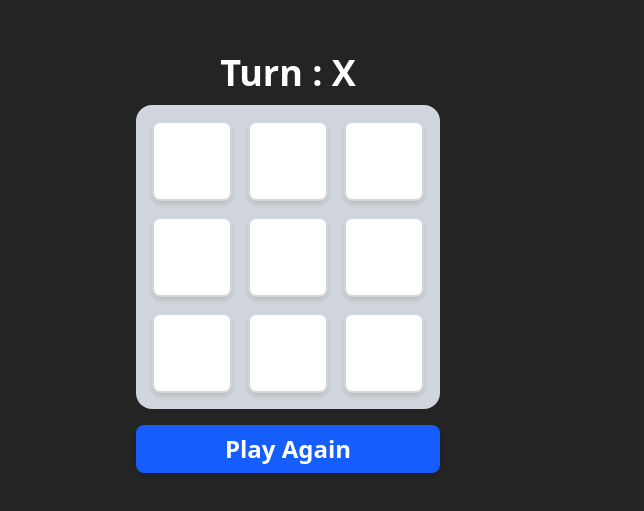
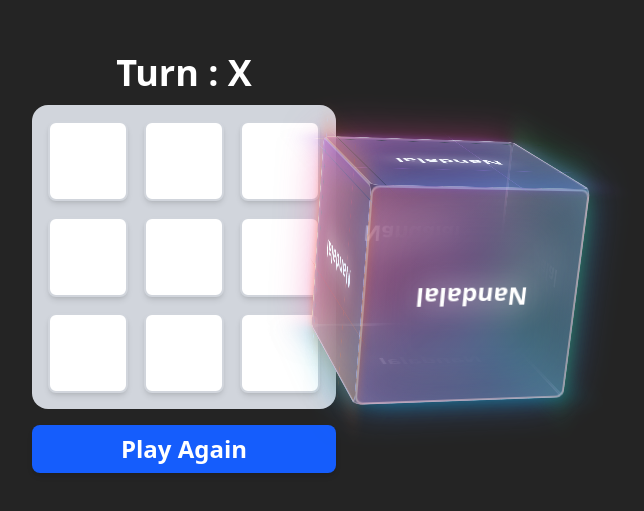
Before and after one commit to nandalalshukla/tictactoe, a React (Vite) app: page / in a window 1280 px wide. Shown: the part 137-648 px from the top of the page, without its empty margins (352-996 px from the left). Built offline with nearby package versions, Linux system fonts and the light colour scheme.

Commit message:
created a 3d cube using gsap and claude sonnet 4,5

```diff
--- a/package.json
+++ b/package.json
@@ -11,6 +11,7 @@
   },
   "dependencies": {
     "@tailwindcss/vite": "^4.1.13",
+    "gsap": "^3.13.0",
     "react": "^19.1.1",
     "react-dom": "^19.1.1",
     "tailwindcss": "^4.1.13"
--- /dev/null
+++ b/src/box.jsx
@@ -0,0 +1,133 @@
+import { useEffect, useRef } from "react";
+import gsap from "gsap";
+
+export default function Box() {
+  const cubeRef = useRef();
+
+  useEffect(() => {
+    // Continuous 3D rotation animation
+    gsap.to(cubeRef.current, {
+      rotationX: 360,
+      rotationY: 360,
+      duration: 10,
+      repeat: -1,
+      ease: "none",
+    });
+
+    // Hover effect
+    const cube = cubeRef.current;
+
+    const handleMouseEnter = () => {
+      gsap.to(cube, { scale: 1.3, duration: 0.5, ease: "power2.out" });
+    };
+
+    const handleMouseLeave = () => {
+      gsap.to(cube, { scale: 1, duration: 0.5, ease: "power2.out" });
+    };
+
+    cube.addEventListener("mouseenter", handleMouseEnter);
+    cube.addEventListener("mouseleave", handleMouseLeave);
+
+    return () => {
+      cube.removeEventListener("mouseenter", handleMouseEnter);
+      cube.removeEventListener("mouseleave", handleMouseLeave);
+    };
+  }, []);
+
+  return (
+    <div
+      className="flex items-center justify-center"
+      style={{ perspective: "1200px" }}
+    >
+      <div
+        ref={cubeRef}
+        className="w-52 h-52 relative"
+        style={{ transformStyle: "preserve-3d" }}
+      >
+        {/* Front Face */}
+        <div
+          className="absolute w-52 h-52 flex items-center justify-center text-2xl font-bold text-white backdrop-blur-xl bg-gradient-to-br from-blue-400/30 via-purple-400/20 to-pink-400/30 border-2 border-white/40 rounded-lg shadow-[0_8px_32px_0_rgba(31,38,135,0.37)]"
+          style={{
+            transform: "rotateY(0deg) translateZ(104px)",
+            boxShadow:
+              "inset 0 0 60px rgba(255, 255, 255, 0.1), 0 0 40px rgba(59, 130, 246, 0.5)",
+          }}
+        >
+          <span className="drop-shadow-[0_0_15px_rgba(255,255,255,0.9)]">
+            Nandalal
+          </span>
+        </div>
+
+        {/* Back Face */}
+        <div
+          className="absolute w-52 h-52 flex items-center justify-center text-2xl font-bold text-white backdrop-blur-xl bg-gradient-to-br from-pink-400/30 via-purple-400/20 to-blue-400/30 border-2 border-white/40 rounded-lg shadow-[0_8px_32px_0_rgba(31,38,135,0.37)]"
+          style={{
+            transform: "rotateY(180deg) translateZ(104px)",
+            boxShadow:
+              "inset 0 0 60px rgba(255, 255, 255, 0.1), 0 0 40px rgba(236, 72, 153, 0.5)",
+          }}
+        >
+          <span className="drop-shadow-[0_0_15px_rgba(255,255,255,0.9)]">
+            Nandalal
+          </span>
+        </div>
+
+        {/* Left Face */}
+        <div
+          className="absolute w-52 h-52 flex items-center justify-center text-2xl font-bold text-white backdrop-blur-xl bg-gradient-to-br from-green-400/30 via-emerald-400/20 to-teal-400/30 border-2 border-white/40 rounded-lg shadow-[0_8px_32px_0_rgba(31,38,135,0.37)]"
+          style={{
+            transform: "rotateY(-90deg) translateZ(104px)",
+            boxShadow:
+              "inset 0 0 60px rgba(255, 255, 255, 0.1), 0 0 40px rgba(34, 197, 94, 0.5)",
+          }}
+        >
+          <span className="drop-shadow-[0_0_15px_rgba(255,255,255,0.9)]">
+            Nandalal
+          </span>
+        </div>
+
+        {/* Right Face */}
+        <div
+          className="absolute w-52 h-52 flex items-center justify-center text-2xl font-bold text-white backdrop-blur-xl bg-gradient-to-br from-orange-400/30 via-red-400/20 to-pink-400/30 border-2 border-white/40 rounded-lg shadow-[0_8px_32px_0_rgba(31,38,135,0.37)]"
+          style={{
+            transform: "rotateY(90deg) translateZ(104px)",
+            boxShadow:
+              "inset 0 0 60px rgba(255, 255, 255, 0.1), 0 0 40px rgba(249, 115, 22, 0.5)",
+          }}
+        >
+          <span className="drop-shadow-[0_0_15px_rgba(255,255,255,0.9)]">
+            Nandalal
+          </span>
+        </div>
+
+        {/* Top Face */}
+        <div
+          className="absolute w-52 h-52 flex items-center justify-center text-2xl font-bold text-white backdrop-blur-xl bg-gradient-to-br from-cyan-400/30 via-blue-400/20 to-indigo-400/30 border-2 border-white/40 rounded-lg shadow-[0_8px_32px_0_rgba(31,38,135,0.37)]"
+          style={{
+            transform: "rotateX(90deg) translateZ(104px)",
+            boxShadow:
+              "inset 0 0 60px rgba(255, 255, 255, 0.1), 0 0 40px rgba(6, 182, 212, 0.5)",
+          }}
+        >
+          <span className="drop-shadow-[0_0_15px_rgba(255,255,255,0.9)]">
+            Nandalal
+          </span>
+        </div>
+
+        {/* Bottom Face */}
+        <div
+          className="absolute w-52 h-52 flex items-center justify-center text-2xl font-bold text-white backdrop-blur-xl bg-gradient-to-br from-violet-400/30 via-purple-400/20 to-fuchsia-400/30 border-2 border-white/40 rounded-lg shadow-[0_8px_32px_0_rgba(31,38,135,0.37)]"
+          style={{
+            transform: "rotateX(-90deg) translateZ(104px)",
+            boxShadow:
+              "inset 0 0 60px rgba(255, 255, 255, 0.1), 0 0 40px rgba(139, 92, 246, 0.5)",
+          }}
+        >
+          <span className="drop-shadow-[0_0_15px_rgba(255,255,255,0.9)]">
+            Nandalal
+          </span>
+        </div>
+      </div>
+    </div>
+  );
+}
--- a/src/main.jsx
+++ b/src/main.jsx
@@ -2,11 +2,13 @@ import { StrictMode } from "react";
 import { createRoot } from "react-dom/client";
 import "./index.css";
 import Board from "./App.jsx";
+import Box from "./box.jsx";
 
 createRoot(document.getElementById("root")).render(
   <StrictMode>
     <div className="flex justify-center items-center min-h-screen min-w-screen">
       <Board />
+      <Box />
     </div>
   </StrictMode>
 );
```
Also changed, not shown: 1 other file (tests, documents, lock files or other folders).
